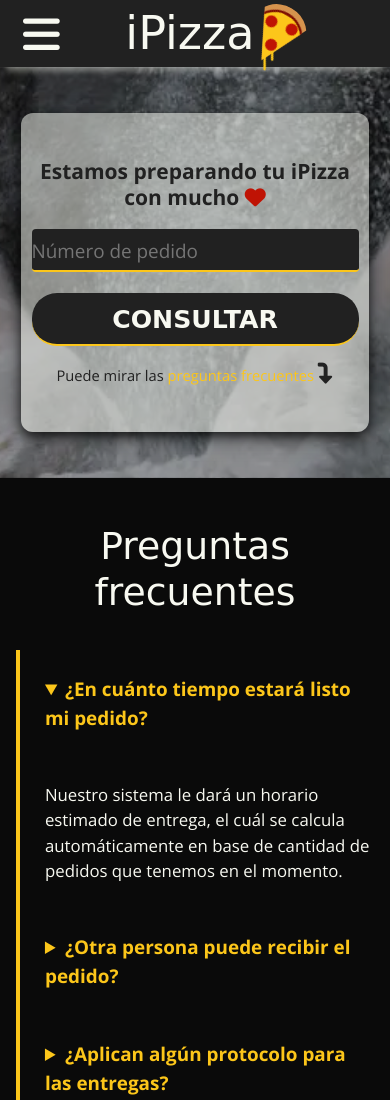
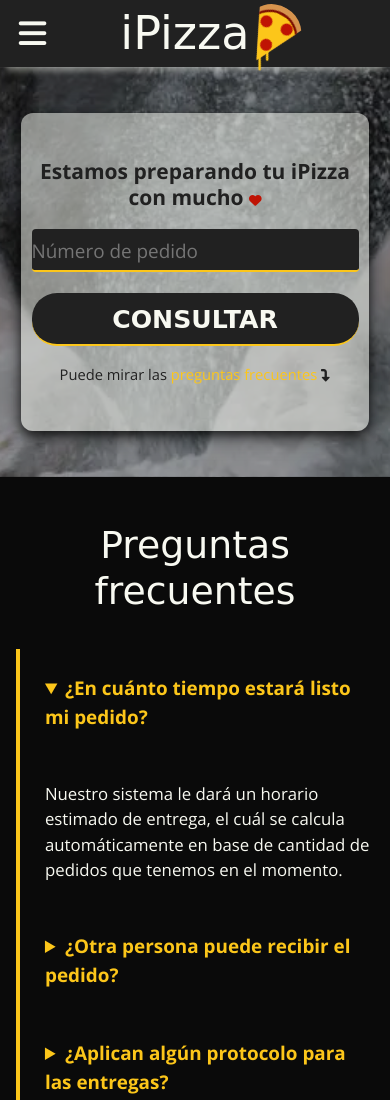
Before and after one commit to ignaciogz/ipizza, a website: page pedidos.html in a window 390 px wide. Shown: the top 1100 px of the page. Drawn offline with nearby package versions, Linux system fonts and the light colour scheme; a web font is replaced by a local one.

Commit message:
Arreglo tamaño de boton menu mobile y tamaño de iconos de flechas en pedidos.html. Soluciono centrado incorrecto de logotipo en tablet

```diff
--- a/scss/components/_botones.scss
+++ b/scss/components/_botones.scss
@@ -18,13 +18,16 @@
     &:hover {
         @include prefix(transition, unset);
     }
+
+    i {
+        font-size: 1.5rem;
+    }
 }
 
 .btn-menu-mobile {
-    background-color: var(--color-gris);
+    background-color: transparent;
     border-radius: unset;
-    padding-left: 1rem;
-    padding-right: 1rem;
+    padding-right: 0;
     position: absolute;
         left: 0;
 
@@ -39,10 +42,6 @@
     position: absolute;
         right: 1rem;
     width: auto;
-
-    i {
-        font-size: 1.5rem;
-    }
 
     &:hover {
         color: var(--color-queso) !important;
--- a/scss/layout/_header.scss
+++ b/scss/layout/_header.scss
@@ -14,9 +14,10 @@
     height: var(--altura-menu-fijo);
 }
 
-@include media-breakpoint-down(md) {
+@include media-breakpoint-down(lg) {
     .header {
         height: var(--altura-menu-fijo-mobile);
+        padding: 0;
     }
 
     .logotipo-y-menu-container {
--- a/scss/layout/_logotipo.scss
+++ b/scss/layout/_logotipo.scss
@@ -125,9 +125,9 @@
     }
 }
 
-@include media-breakpoint-down(md) {
+@include media-breakpoint-down(lg) {
     .logotipo {
-        margin-left: 50px;
+        margin-left: 40px;
     }
 
     .logo-container {
--- a/scss/views/_pedidos.scss
+++ b/scss/views/_pedidos.scss
@@ -9,7 +9,6 @@
 
     i {
         color: var(--color-gris);
-        font-size: 1rem;
     }
 
     &::before {
@@ -38,6 +37,13 @@
     }
 }
 
+section.consulta-pedido,
+section.faq {
+    i {
+        font-size: 0.6rem;
+    }
+}
+
 section.faq {
     background-color: var(--color-negro-intenso);
 
@@ -46,7 +52,6 @@
     }
     i {
         color: var(--color-queso);
-        font-size: 1rem;
     }
     .desplegable details {
         p {
```
Also changed, not shown: css/style.css, 1 other file.
